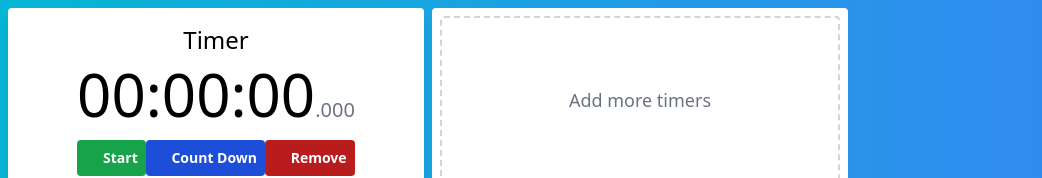
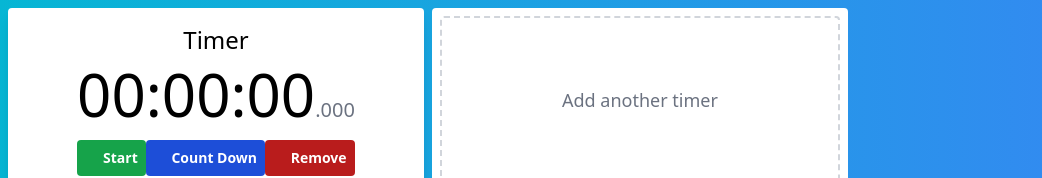
Before and after one commit to Hans5958/hyper-flexible-timer, a Nuxt app: page / in a window 1280 px wide. Shown: the top 178 px of the page, without its empty margins (0-1042 px from the left). Built offline with nearby package versions, Linux system fonts and the light colour scheme; some icons are missing.

Commit message:
Rename to "Add another timer"

```diff
--- a/pages/index.vue
+++ b/pages/index.vue
@@ -5,7 +5,7 @@
 				<Timer v-for="field in fields" :id="field.id" :key="field.id" @remove='removeTimer'/>
 				<div class='bg-white p-2 h-auto w-auto rounded group cursor-pointer hover:shadow-2xl transition ease-in-out' @click='addTimer'>
 					<div class='border-2 border-gray-300 border-dashed focus:border-solid group-hover:border-gray-700 h-full w-full rounded flex items-center justify-center transition ease-in-out'>
-						<p class='group-hover:text-gray-900 text-gray-500 text-lg my-10 transition ease-in-out'>Add more timers</p>
+						<p class='group-hover:text-gray-900 text-gray-500 text-lg my-10 transition ease-in-out'>Add another timer</p>
 					</div>
 				</div>
 			</div>
```
